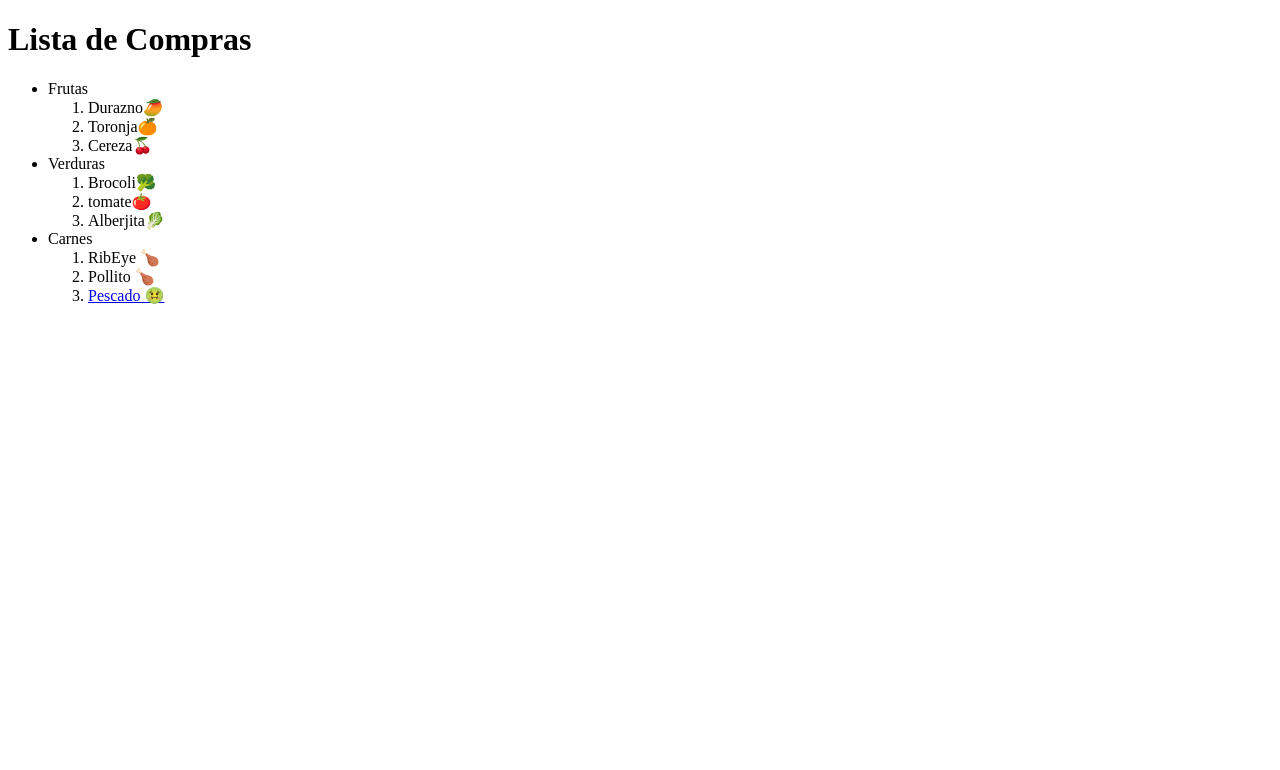
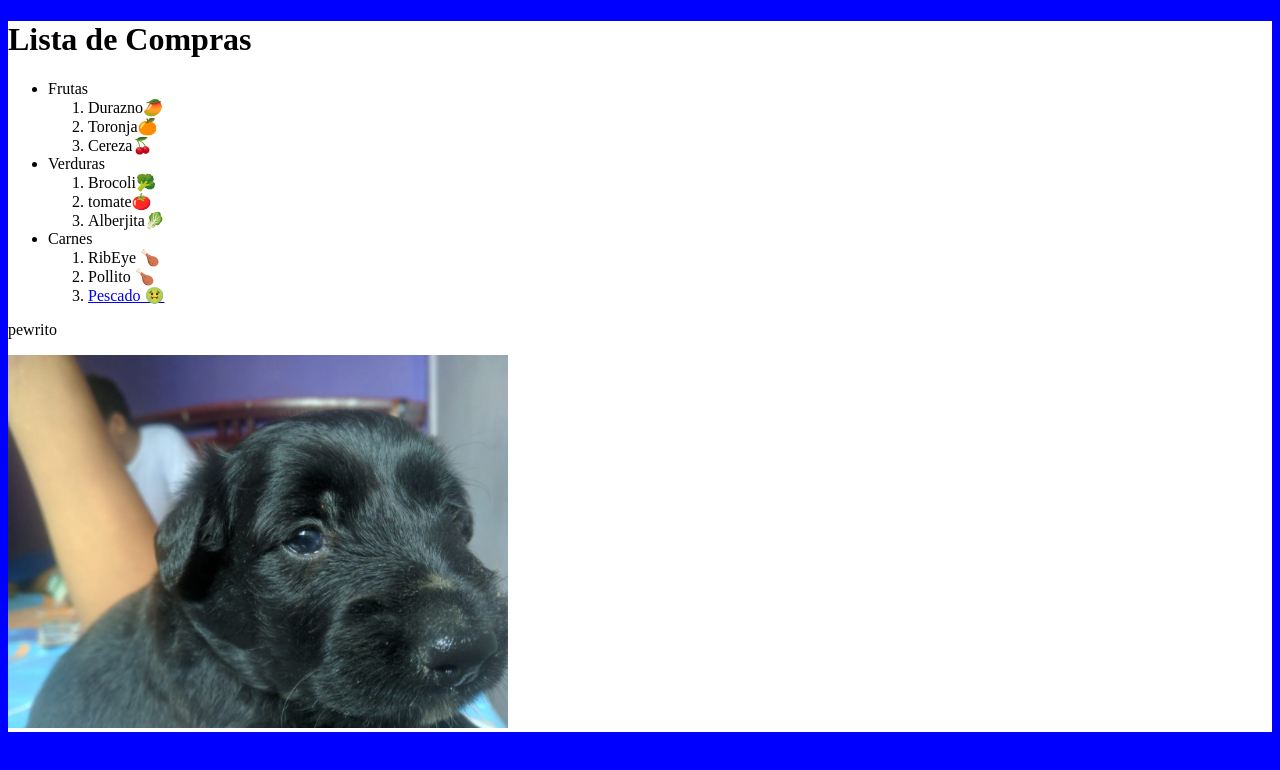
Before and after one commit to WalterQiu/cursohtml, a plain HTML site: page compras.html in a window 1280 px wide. Drawn offline with Linux system fonts and the light colour scheme.

Commit message:
Pewrito y color al body y main

```diff
--- a/compras.html
+++ b/compras.html
@@ -5,9 +5,11 @@
     <meta http-equiv="X-UA-Compatible" content="IE=edge">
     <meta name="viewport" content="width=device-width, initial-scale=1.0">
     <title>Compras del super</title>
+    <link rel="stylesheet" href="/css/estilos.css">
 </head>
 <body>
-    <h1>Lista de Compras</h1>
+    <main>
+        <h1>Lista de Compras</h1>
         <ul> <li>Frutas</li>
             <ol>
                 <li>Durazno🥭</li>
@@ -27,6 +29,8 @@
                 <li><a href="https://www.google.com/search?q=pescado+frito+con+patacones&oq=pescado+frito&aqs=edge.1.69i57j0l6.5192j0j1&sourceid=chrome&ie=UTF-8">Pescado 🤢</a></li>
             </ol>
         </ul>
+    <p>pewrito</p> <img src="./imagenes/pewito.jpg" alt="" width="500">
+    </main>
 
 </body>
 </html>
--- a/css/estilos.css
+++ b/css/estilos.css
@@ -0,0 +1,6 @@
+body{
+    background-color: blue;
+}
+main{
+    background-color: white;
+}
```
Also changed, not shown: imagenes/pewito.jpg (added), 1 other file.
